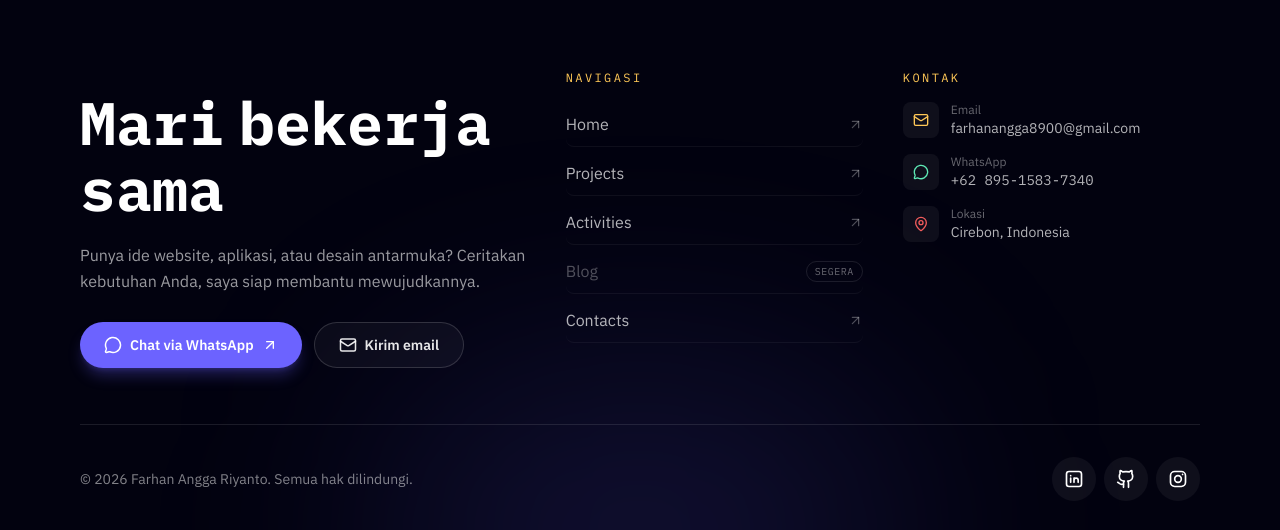
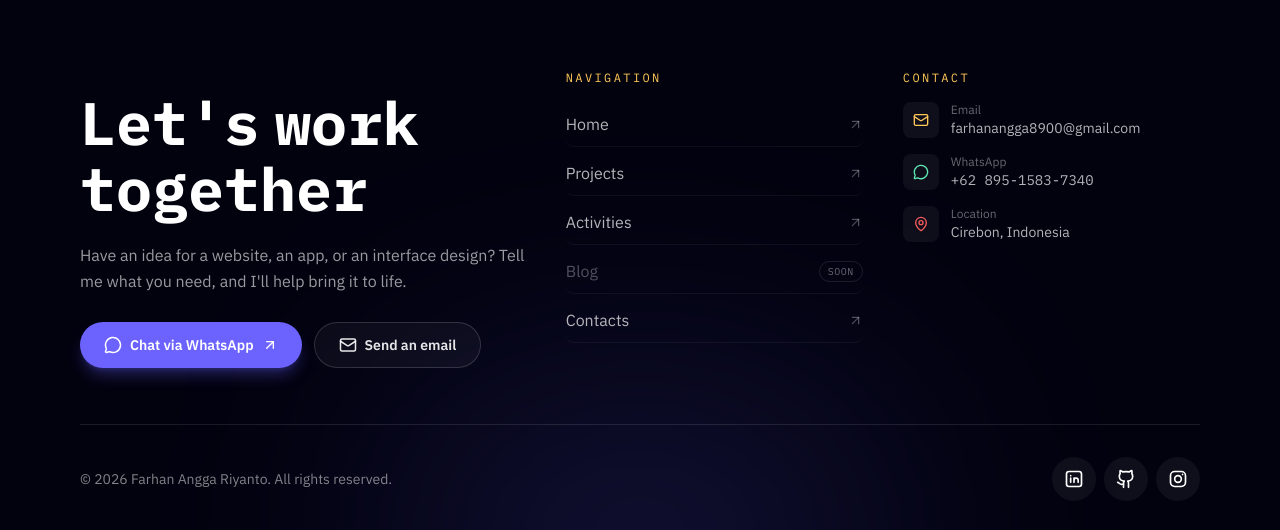
Before and after one commit to farhanangga/farhanangga, a Next.js app: page /projects in a window 1280 px wide. Shown: the part 853-1383 px from the top of the page. Built offline with nearby package versions, Linux system fonts and the light colour scheme; no server answers; the database is empty.

Commit message:
translate to english

```diff
--- a/components/layout/footer.tsx
+++ b/components/layout/footer.tsx
@@ -7,10 +7,10 @@ import { contacts, navLinks, profile } from "@/lib/data";
 import { mono } from "@/components/fonts";
 import { EASE, Icon } from "@/components/ui";
 
-/* ───────────── Pengaturan (sesuaikan) ───────────── */
+/* ───────────── Settings (adjust as needed) ───────────── */
 
-// Nomor WhatsApp: pakai profile.phone jika ada di data, jika tidak pakai nilai di bawah.
-// Format wa.me: kode negara tanpa "+" dan tanpa 0 di depan (contoh 62812xxxxxxx).
+// WhatsApp number: uses profile.phone if it exists in the data, otherwise the value below.
+// wa.me format: country code without "+" and without a leading 0 (example: 62812xxxxxxx).
 const WA_DIGITS = (
   (profile as { phone?: string }).phone ?? "6289515837340"
 ).replace(/\D/g, "");
@@ -19,10 +19,10 @@ const WA_DISPLAY = `+${WA_DIGITS.slice(0, 2)} ${WA_DIGITS.slice(2, 5)}-${WA_DIGI
   9
 )}-${WA_DIGITS.slice(9)}`;
 const WA_HREF = `https://wa.me/${WA_DIGITS}?text=${encodeURIComponent(
-  "Halo Angga, saya ingin berdiskusi tentang proyek."
+  "Hello Angga, I'd like to discuss a project."
 )}`;
 
-/* ───────────── Komponen kecil ───────────── */
+/* ───────────── Small components ───────────── */
 
 const linkFocus =
   "focus-visible:outline focus-visible:outline-2 focus-visible:outline-offset-2 focus-visible:outline-[#6C63FF]";
@@ -45,11 +45,11 @@ const fade = (delay = 0) => ({
 /* ───────────── Footer ───────────── */
 
 export function Footer() {
-  const words = "Mari bekerja sama".split(" ");
+  const words = "Let's work together".split(" ");
 
   return (
     <footer className="relative overflow-hidden border-t border-white/10">
-      {/* cahaya latar */}
+      {/* background glow */}
       <div
         aria-hidden
         className="pointer-events-none absolute -bottom-40 left-1/2 h-[320px] w-[520px] -translate-x-1/2 rounded-full bg-[#6C63FF]/15 blur-[120px]"
@@ -57,11 +57,11 @@ export function Footer() {
 
       <div className="relative mx-auto max-w-[1200px] px-5 pb-8 pt-16 sm:px-10 sm:pt-20">
         <div className="grid gap-12 lg:grid-cols-[1.5fr_1fr_1fr] lg:gap-10">
-          {/* ── Kolom 1: ajakan ── */}
+          {/* ── Column 1: call to action ── */}
           <div>
             <h2
               className={`${mono.className} mt-5 text-4xl font-bold leading-[1.1] sm:text-5xl lg:text-6xl`}
-              aria-label="Mari bekerja sama"
+              aria-label="Let's work together"
             >
               {words.map((w, wi) => (
                 <span key={wi} aria-hidden className="mr-[0.25em] inline-block whitespace-nowrap">
@@ -90,8 +90,8 @@ export function Footer() {
               {...fade(0.1)}
               className="mt-5 max-w-md text-sm leading-relaxed text-white/60 sm:text-base"
             >
-              Punya ide website, aplikasi, atau desain antarmuka? Ceritakan kebutuhan Anda, saya
-              siap membantu mewujudkannya.
+              Have an idea for a website, an app, or an interface design? Tell me what you need, and
+              I'll help bring it to life.
             </motion.p>
 
             <motion.div {...fade(0.2)} className="mt-7 flex flex-col gap-3 sm:flex-row">
@@ -113,16 +113,16 @@ export function Footer() {
                 className={`inline-flex items-center justify-center gap-2 rounded-full border border-white/15 bg-white/[0.04] px-6 py-3 text-sm font-semibold text-white/90 transition hover:border-[#FFC857]/60 hover:text-[#FFC857] ${linkFocus}`}
               >
                 <Mail size={18} />
-                Kirim email
+                Send an email
               </a>
             </motion.div>
           </div>
 
-          {/* ── Kolom 2 & 3 ── */}
+          {/* ── Columns 2 & 3 ── */}
           <div className="grid gap-10 sm:grid-cols-2 lg:contents">
-            {/* navigasi (dari navLinks di lib/data.ts) */}
-            <motion.nav {...fade(0.1)} aria-label="Navigasi footer">
-              <ColTitle>Navigasi</ColTitle>
+            {/* navigation (from navLinks in lib/data.ts) */}
+            <motion.nav {...fade(0.1)} aria-label="Footer navigation">
+              <ColTitle>Navigation</ColTitle>
               <ul className="space-y-1">
                 {navLinks.map((n) => (
                   <li key={n.href}>
@@ -135,7 +135,7 @@ export function Footer() {
                         <span
                           className={`${mono.className} rounded-full border border-white/10 px-2 py-0.5 text-[10px] uppercase tracking-wider text-white/40`}
                         >
-                          Segera
+                          Soon
                         </span>
                       </span>
                     ) : (
@@ -157,9 +157,9 @@ export function Footer() {
               </ul>
             </motion.nav>
 
-            {/* kontak */}
+            {/* contact */}
             <motion.div {...fade(0.2)}>
-              <ColTitle>Kontak</ColTitle>
+              <ColTitle>Contact</ColTitle>
               <ul className="space-y-4 text-sm">
                 <li>
                   <a
@@ -196,7 +196,7 @@ export function Footer() {
                     <MapPin size={16} />
                   </span>
                   <span className="min-w-0">
-                    <span className="block text-xs text-white/40">Lokasi</span>
+                    <span className="block text-xs text-white/40">Location</span>
                     <span className="block">{profile.location}</span>
                   </span>
                 </li>
@@ -205,10 +205,10 @@ export function Footer() {
           </div>
         </div>
 
-        {/* ── Bar bawah ── */}
+        {/* ── Bottom bar ── */}
         <div className="mt-14 flex flex-col items-center gap-5 border-t border-white/10 pt-8 text-center sm:flex-row sm:justify-between sm:text-left">
           <p className="order-2 text-xs text-white/50 sm:order-1 sm:text-sm">
-            © 2026 Farhan Angga Riyanto. Semua hak dilindungi.
+            © 2026 Farhan Angga Riyanto. All rights reserved.
           </p>
 
           <div className="order-1 flex gap-2 sm:order-2">
@@ -232,7 +232,7 @@ export function Footer() {
 
       <motion.button
         type="button"
-        aria-label="Kembali ke atas"
+        aria-label="Back to top"
         onClick={() => window.scrollTo({ top: 0, behavior: "smooth" })}
         whileHover={{ y: -4, scale: 1.08 }}
         whileTap={{ scale: 0.92 }}
--- a/components/layout/navbar.tsx
+++ b/components/layout/navbar.tsx
@@ -28,7 +28,7 @@ function Burger({ open }: { open: boolean }) {
 }
 
 /* ------------------------------- Variants ------------------------------- */
-/* Semua pakai state "open" / "closed" yang diwariskan dari panel. */
+/* All of them use the "open" / "closed" state inherited from the panel. */
 const curtainV: Variants = {
   closed: {
     y: "-100%",
@@ -66,8 +66,8 @@ function NavbarInner() {
   const role = search.get("role");
 
   /**
-   * Link aktif: path harus sama. Kalau href punya ?role=..., role di URL juga
-   * harus sama. Kalau href tanpa query, URL tidak boleh punya ?role.
+   * Active link: the path must match. If the href has ?role=..., the role in the
+   * URL must match too. If the href has no query, the URL must not have ?role.
    */
   const isActive = (href: string) => {
     const [path, qs] = href.split("?");
@@ -76,12 +76,12 @@ function NavbarInner() {
     return want ? want === role : !role;
   };
 
-  // tutup menu saat pindah halaman / ganti filter
+  // close the menu when navigating to another page / changing the filter
   useEffect(() => {
     setOpen(false);
   }, [pathname, role]);
 
-  // kunci scroll, tutup dengan Escape, tutup otomatis saat layar melebar ke desktop
+  // lock scroll, close with Escape, close automatically when the screen widens to desktop
   useEffect(() => {
     if (!open) return;
     const prev = document.body.style.overflow;
@@ -110,15 +110,15 @@ function NavbarInner() {
         className="fixed inset-x-0 top-0 z-[9999] px-4 pt-4 sm:px-8 sm:pt-6"
       >
         <div className="mx-auto flex max-w-[1400px] items-center justify-between gap-4 max-md:rounded-full max-md:border max-md:border-white/10 max-md:bg-black/50 max-md:py-1.5 max-md:pl-6 max-md:pr-1.5 max-md:backdrop-blur-md">
-          {/* logo: file ada di public/assets/icon.png */}
+          {/* logo: the file is at public/assets/icon.png */}
           <Link
             href="/"
-            aria-label="Beranda"
+            aria-label="Home"
             className="block shrink-0 transition-transform hover:scale-110 focus-visible:outline focus-visible:outline-2 focus-visible:outline-[#6C63FF]"
           >
             <Image
               src="/assets/icon.png"
-              alt="Logo FA"
+              alt="FA logo"
               width={44}
               height={44}
               priority
@@ -128,7 +128,7 @@ function NavbarInner() {
 
           {/* ---------------- Desktop nav ---------------- */}
           <nav
-            aria-label="Navigasi utama"
+            aria-label="Main navigation"
             onMouseLeave={() => setHovered(null)}
             className="hidden items-center rounded-full border border-white/10 bg-black/50 p-1.5 backdrop-blur-md md:flex"
           >
@@ -140,9 +140,9 @@ function NavbarInner() {
                     href={l.locked ? "#" : l.href}
                     aria-disabled={l.locked}
                     aria-current={!l.locked && isActive(l.href) ? "page" : undefined}
-                    title={l.locked ? "Halaman ini belum tersedia" : undefined}
+                    title={l.locked ? "This page is not available yet" : undefined}
                     onClick={(e) => {
-                      if (l.locked) e.preventDefault(); // jangan lompat ke atas halaman
+                      if (l.locked) e.preventDefault(); // don't jump to the top of the page
                     }}
                     onMouseEnter={() => setHovered(l.label)}
                     className={`relative flex items-center gap-1.5 rounded-full px-6 py-3 text-sm font-semibold focus-visible:outline focus-visible:outline-2 focus-visible:outline-[#6C63FF] ${
@@ -164,7 +164,7 @@ function NavbarInner() {
             })}
           </nav>
 
-          {/* ---------------- Kontak (desktop saja) ---------------- */}
+          {/* ---------------- Contacts (desktop only) ---------------- */}
           <div className="hidden items-center gap-1 rounded-full border border-white/10 bg-black/50 p-1.5 backdrop-blur-md md:flex">
             {contacts.map((c, i) => (
               <motion.a
@@ -182,10 +182,10 @@ function NavbarInner() {
             ))}
           </div>
 
-          {/* ---------------- Hamburger (mobile saja) ---------------- */}
+          {/* ---------------- Hamburger (mobile only) ---------------- */}
           <motion.button
             type="button"
-            aria-label={open ? "Tutup menu" : "Buka menu"}
+            aria-label={open ? "Close menu" : "Open menu"}
             aria-expanded={open}
             aria-controls="mobile-menu"
             onClick={() => setOpen((o) => !o)}
@@ -199,9 +199,9 @@ function NavbarInner() {
         </div>
       </motion.header>
 
-      {/* ---------------- Menu mobile ----------------
-          Selalu ter-mount (tanpa AnimatePresence). Satu state `open` menggerakkan
-          semuanya, jadi buka-tutup cepat tetap konsisten. */}
+      {/* ---------------- Mobile menu ----------------
+          Always mounted (no AnimatePresence). A single `open` state drives
+          everything, so rapid open/close stays consistent. */}
       <motion.div
         aria-hidden
         variants={curtainV}
@@ -214,14 +214,14 @@ function NavbarInner() {
         id="mobile-menu"
         role="dialog"
         aria-modal="true"
-        aria-label="Menu navigasi"
+        aria-label="Navigation menu"
         aria-hidden={!open}
         variants={panelV}
         initial="closed"
         animate={open ? "open" : "closed"}
         className="invisible fixed inset-x-0 top-0 z-[9998] flex h-[calc(100dvh-0.75rem)] flex-col overflow-y-auto overflow-x-hidden rounded-b-[2rem] bg-[#0B0B16] px-6 pb-8 pt-28 md:hidden"
       >
-        {/* dekorasi glow */}
+        {/* glow decorations */}
         <div aria-hidden className="pointer-events-none absolute -right-24 top-10 h-72 w-72 rounded-full bg-[#6C63FF]/30 blur-[90px]" />
         <div aria-hidden className="pointer-events-none absolute -left-24 bottom-10 h-64 w-64 rounded-full bg-[#FFC857]/10 blur-[90px]" />
 
@@ -262,7 +262,7 @@ function NavbarInner() {
                   {l.locked ? (
                     <span className={`${mono.className} flex items-center gap-1.5 rounded-full border border-white/10 px-2.5 py-1 text-[10px] text-white/40`}>
                       <Lock className="h-3 w-3" aria-hidden />
-                      Segera
+                      Soon
                     </span>
                   ) : active ? (
                     <span className="h-2.5 w-2.5 rounded-full bg-[#6C63FF] shadow-[0_0_14px_3px_#6C63FF]" />
@@ -286,10 +286,10 @@ function NavbarInner() {
           })}
         </motion.ul>
 
-        {/* kontak */}
+        {/* contacts */}
         <motion.div variants={group} className="relative mt-auto pt-10">
           <motion.p variants={item} className={`${mono.className} mb-4 text-xs uppercase tracking-[0.25em] text-white/40`}>
-            Temukan saya di
+            Find me on
           </motion.p>
           <div className="flex flex-wrap gap-3">
             {contacts.map((c) => (
@@ -313,7 +313,7 @@ function NavbarInner() {
   );
 }
 
-/** useSearchParams wajib dibungkus Suspense. */
+/** useSearchParams must be wrapped in Suspense. */
 export function Navbar() {
   return (
     <Suspense fallback={null}>
```
